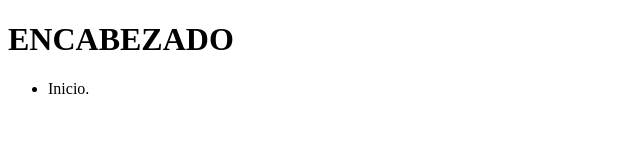
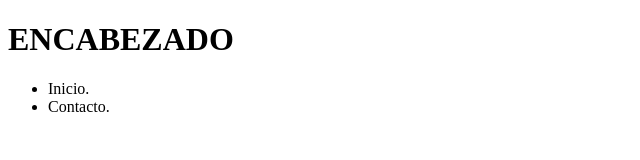
Before and after one commit to JReymonS/PruebaGit2, a plain HTML site: page Index.html in a window 1280 px wide. Shown: the full height of the page, 0-640 px from the left. Drawn offline with Linux system fonts and the light colour scheme.

Commit message:
Se agrego contacto

```diff
--- a/Index.html
+++ b/Index.html
@@ -9,6 +9,7 @@
     <h1>ENCABEZADO</h1>
     <ul>
         <li>Inicio.</li>
+        <li>Contacto.</li>
     </ul>
 </body>
 </html>
```
